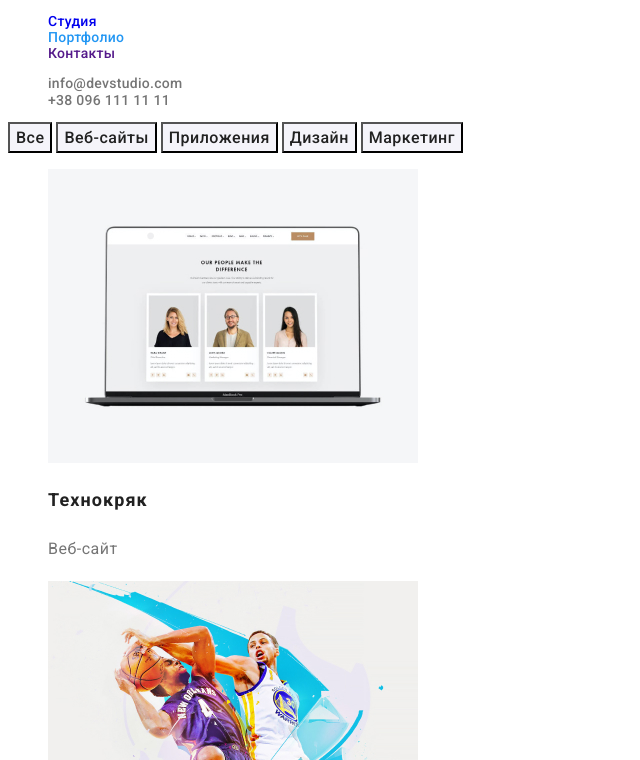
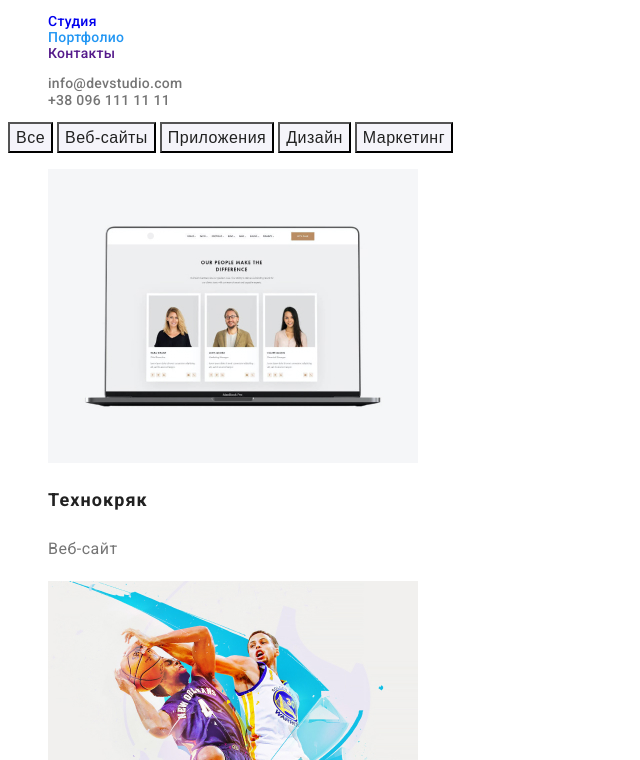
Before and after one commit to Raminua/goit-markup-hw-02, a plain HTML site: page portfolio.html in a window 1280 px wide. Shown: the part 40-800 px from the top of the page, without its empty margins (0-640 px from the left). Drawn offline with Linux system fonts and the light colour scheme.

Commit message:
Update styles.css

```diff
--- a/css/styles.css
+++ b/css/styles.css
@@ -180,7 +180,7 @@ color: #212121;
     color: var(--secondory-color);
     background: #F5F4FA;
     text-align: center;
-    font-family: inherit;
+
 }
 
 .button:hover,
```
